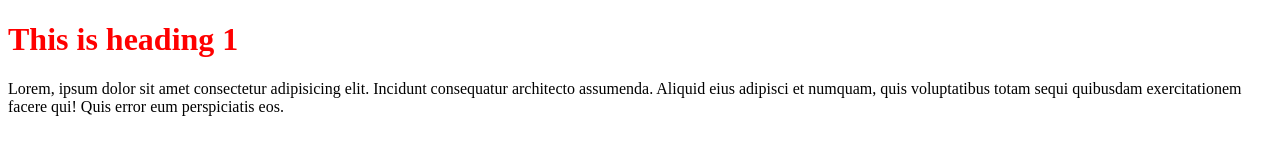
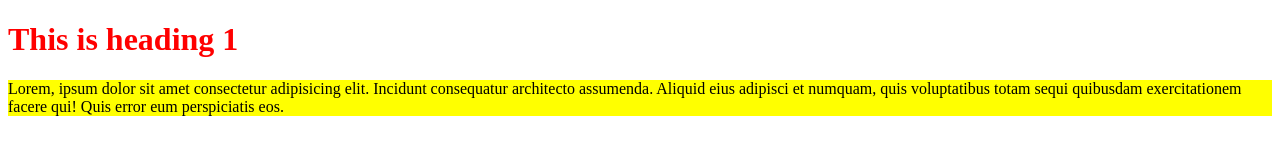
Before and after one commit to prabhjot-arora31/shakti_webste, a plain HTML site: page index.html in a window 1280 px wide. Drawn offline with Linux system fonts and the light colour scheme.

Commit message:
changing_background

```diff
--- a/index.html
+++ b/index.html
@@ -8,7 +8,7 @@
   </head>
   <body>
     <h1 style="color: red">This is heading 1</h1>
-    <p>
+    <p style="background-color:yellow">
       Lorem, ipsum dolor sit amet consectetur adipisicing elit. Incidunt
       consequatur architecto assumenda. Aliquid eius adipisci et numquam, quis
       voluptatibus totam sequi quibusdam exercitationem facere qui! Quis error
```
